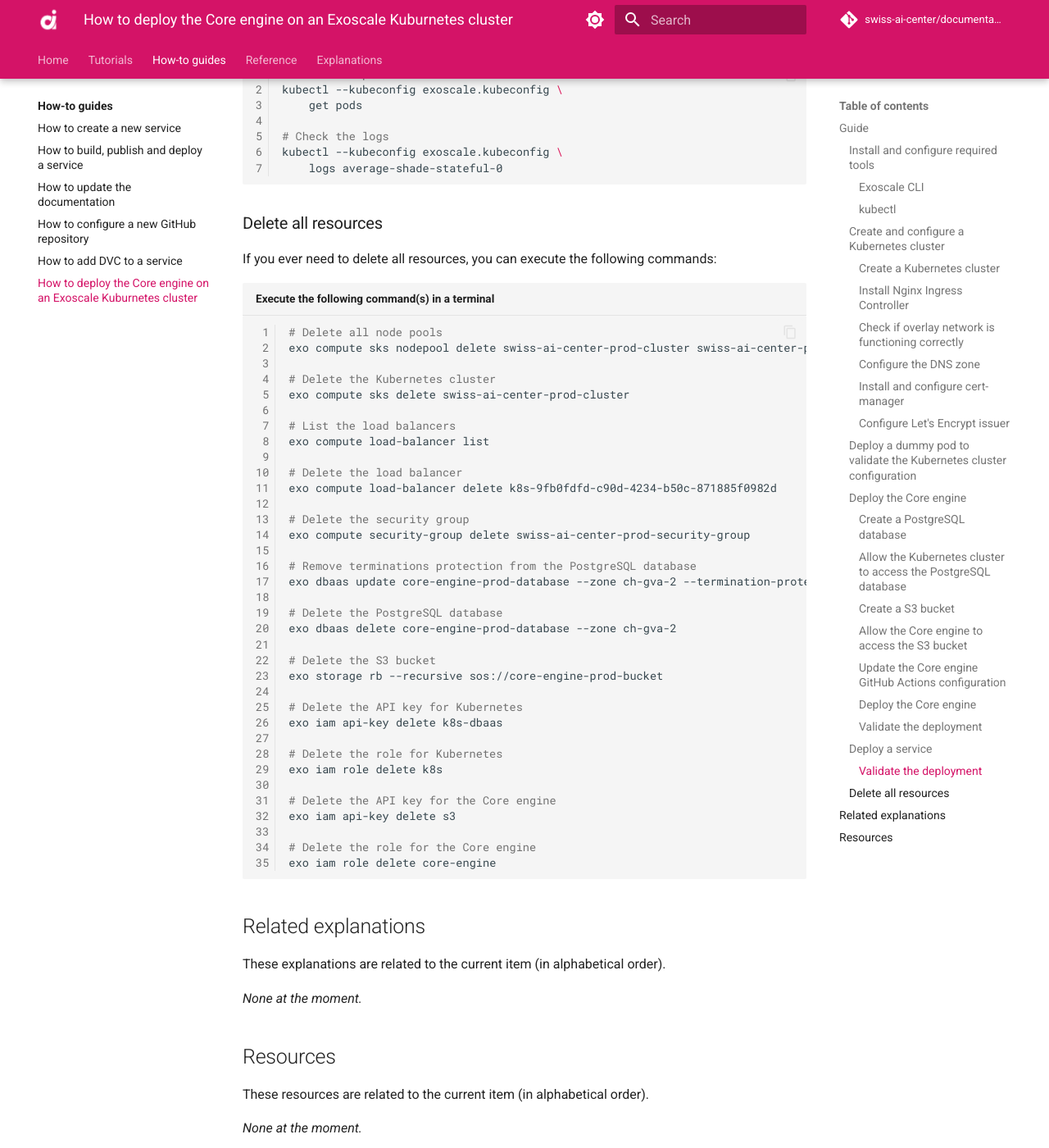
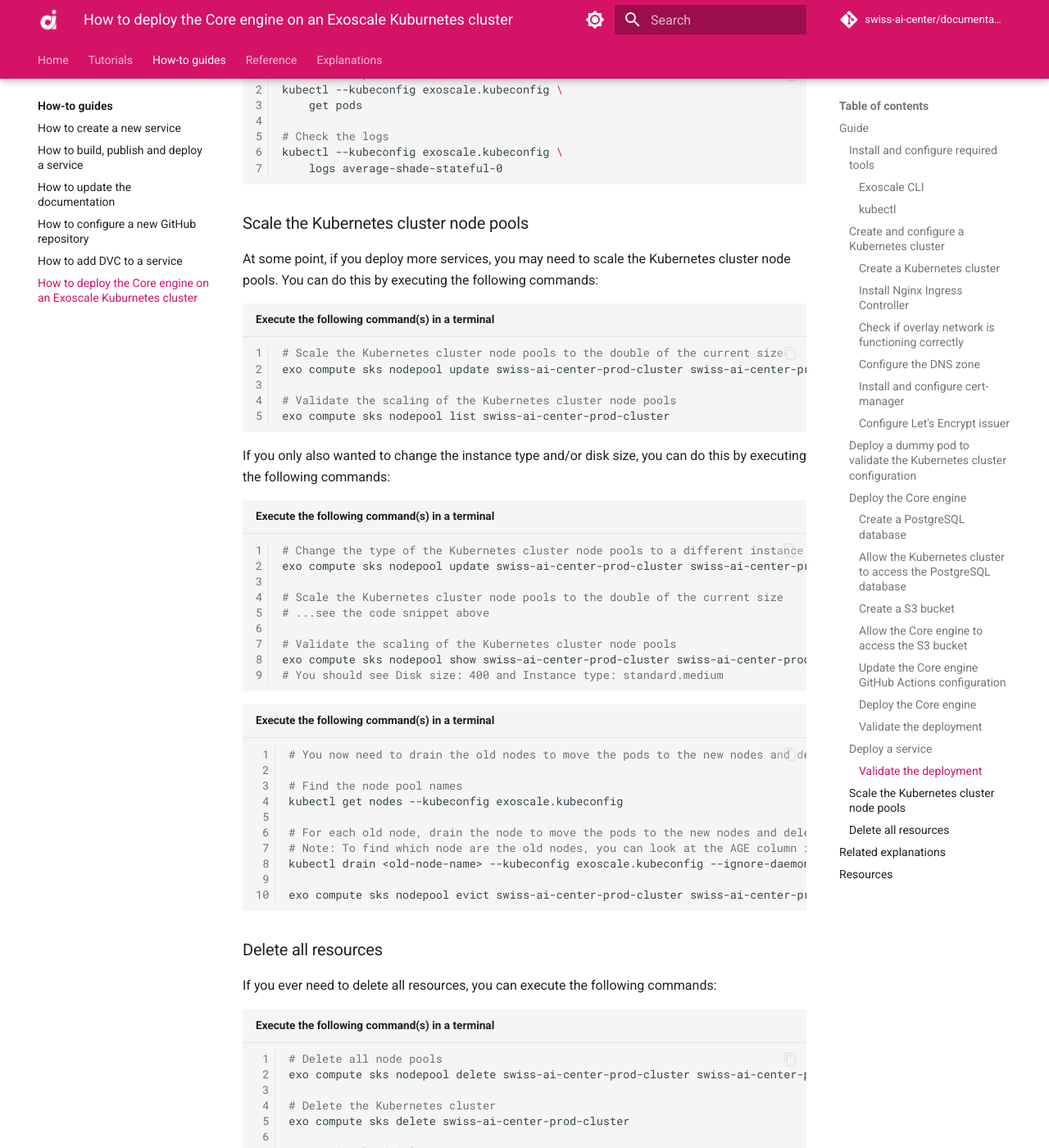
Before and after one commit to swiss-ai-center/documentation, an MkDocs documentation site: the page built from docs/how-to-guides/how-to-deploy-the-core-engine-on-an-exoscale-kubernetes-cluster.md, in a window 1280 px wide and 1400 px high, scrolled down 11029 px. Shown: the whole window at 82% size. Built offline with MkDocs 1.6.1 and Material for MkDocs 9.7.7, drawn with Linux system fonts in a browser that asks for light colours; comment, search, counter and statistics services are not loaded.

Commit message:
Added scale nodepools on exoscale documentation (#87)

````diff
--- a/docs/how-to-guides/how-to-deploy-the-core-engine-on-an-exoscale-kubernetes-cluster.md
+++ b/docs/how-to-guides/how-to-deploy-the-core-engine-on-an-exoscale-kubernetes-cluster.md
@@ -674,6 +674,48 @@ kubectl --kubeconfig exoscale.kubeconfig \
     logs average-shade-stateful-0
 ```
 
+### Scale the Kubernetes cluster node pools
+At some point, if you deploy more services, you may need to scale the Kubernetes
+cluster node pools. You can do this by executing the following commands:
+
+```sh title="Execute the following command(s) in a terminal"
+# Scale the Kubernetes cluster node pools to the double of the current size
+exo compute sks nodepool update swiss-ai-center-prod-cluster swiss-ai-center-prod-nodepool-1 --size 4
+
+# Validate the scaling of the Kubernetes cluster node pools
+exo compute sks nodepool list swiss-ai-center-prod-cluster
+```
+
+If you only also wanted to change the instance type and/or disk size, you can do
+this by executing the following commands:
+
+```sh title="Execute the following command(s) in a terminal"
+# Change the type of the Kubernetes cluster node pools to a different instance type and bigger disk-size
+exo compute sks nodepool update swiss-ai-center-prod-cluster swiss-ai-center-prod-nodepool-1 --instance-type "standard.medium" --disk-size 400
+
+# Scale the Kubernetes cluster node pools to the double of the current size
+# ...see the code snippet above
+
+# Validate the scaling of the Kubernetes cluster node pools
+exo compute sks nodepool show swiss-ai-center-prod-cluster swiss-ai-center-prod-nodepool-1
+# You should see Disk size: 400 and Instance type: standard.medium
+```
+
+```sh title="Execute the following command(s) in a terminal"
+# You now need to drain the old nodes to move the pods to the new nodes and delete the old nodes. You can do this by executing the following commands:
+
+# Find the node pool names
+kubectl get nodes --kubeconfig exoscale.kubeconfig
+
+# For each old node, drain the node to move the pods to the new nodes and delete the old node
+# Note: To find which node are the old nodes, you can look at the AGE column in the output of the previous command
+kubectl drain <old-node-name> --kubeconfig exoscale.kubeconfig --ignore-daemonsets --delete-emptydir-data
+
+exo compute sks nodepool evict swiss-ai-center-prod-cluster swiss-ai-center-prod-nodepool-1 <old-node-name>
+```
+
+
+
 ### Delete all resources
 
 If you ever need to delete all resources, you can execute the following
````
